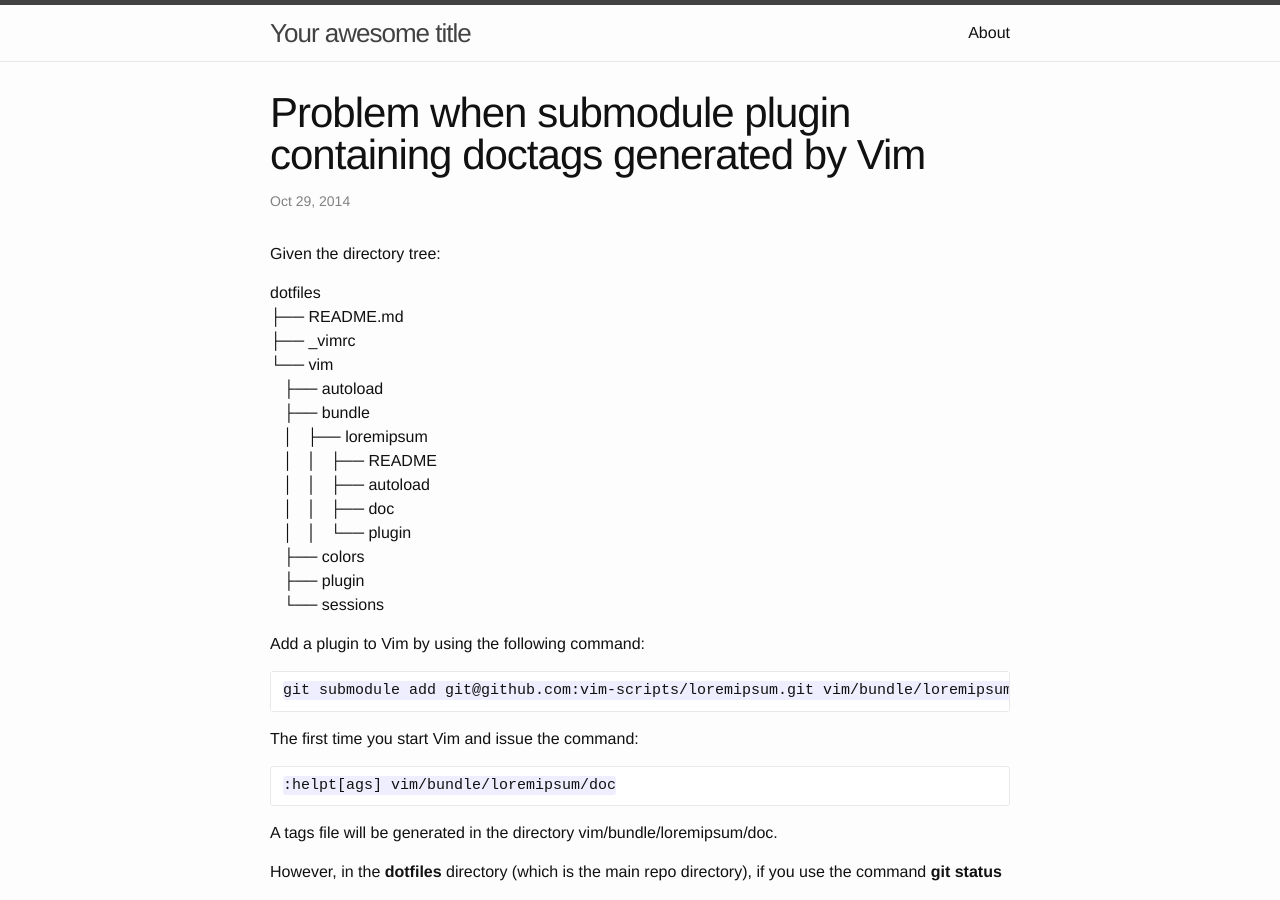
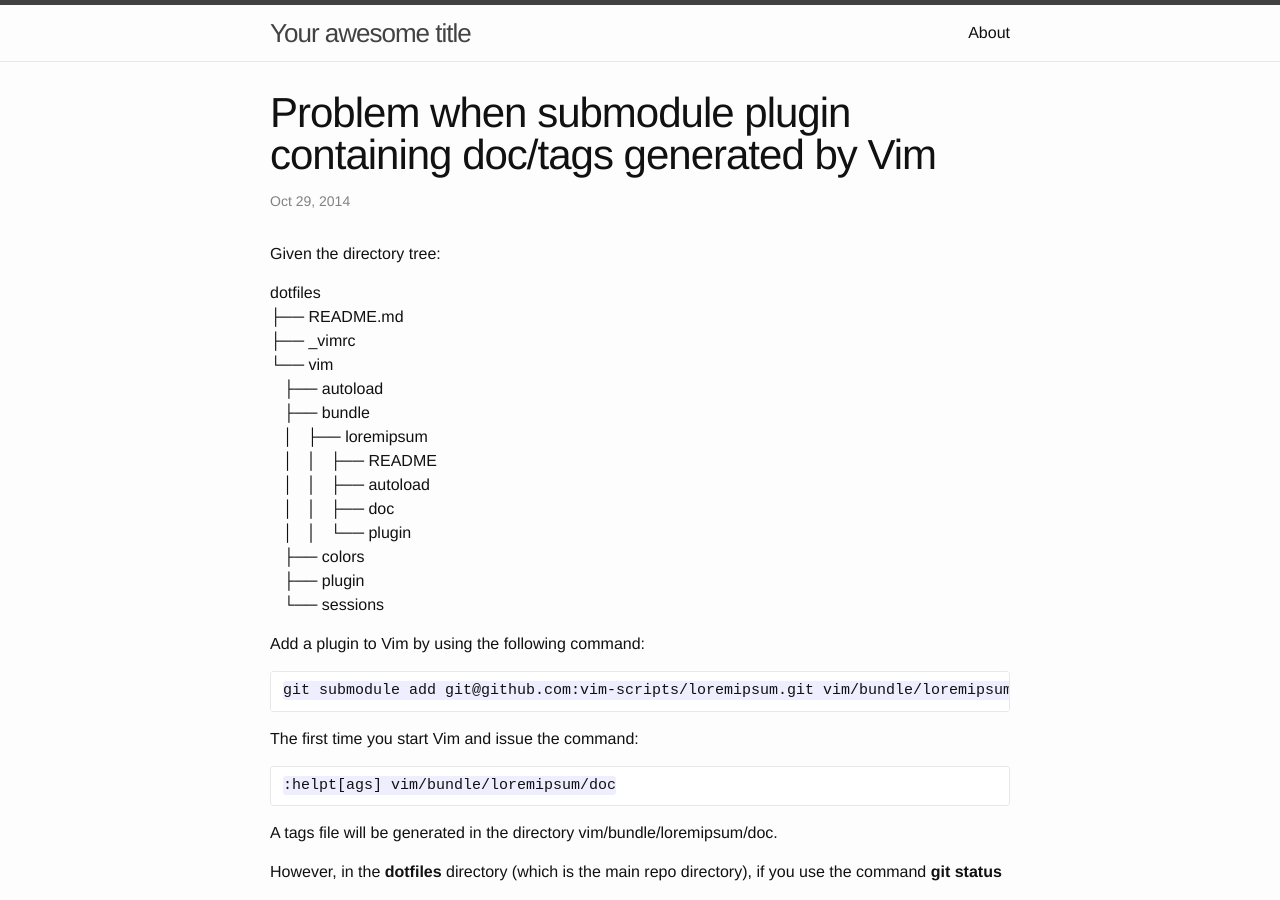
Before and after one commit to lbkvu/lbkvu.github.io, a Jekyll site: the page built from _posts/2014-10-29-problem-when-submodule-plugin-containing-doctags-generated-by-vim.md, in a window 1280 px wide and 900 px high. Built offline with Jekyll 4.4.1, drawn with Linux system fonts in a browser that asks for light colours.

Commit message:
update blog

```diff
--- a/_posts/2014-10-29-problem-when-submodule-plugin-containing-doctags-generated-by-vim.md
+++ b/_posts/2014-10-29-problem-when-submodule-plugin-containing-doctags-generated-by-vim.md
@@ -1,6 +1,6 @@
 ---
 layout: post
-title: Problem when submodule plugin containing doctags generated by Vim
+title: Problem when submodule plugin containing doc/tags generated by Vim
 ---
 Given the directory tree:
 
```
Also changed, not shown: _posts/2014-10-29-replace-only-selected-section-in-vim.md (added, +15 -0 lines), _posts/2014-10-29-where-to-put-user-created-scripts.md (added, +9 -0 lines).
